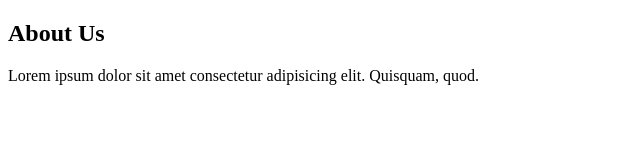
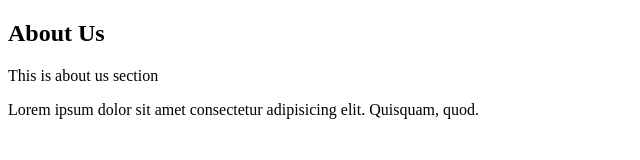
Before and after one commit to dickyhermawan12/gh-workflow-demo, a plain HTML site: page index.html in a window 1280 px wide. Shown: the whole page, without its empty margins (0-640 px from the left). Drawn offline with Linux system fonts and the light colour scheme.

Commit message:
feat: add about us section desc

```diff
--- a/index.html
+++ b/index.html
@@ -10,6 +10,7 @@
 
   <section id="about-us">
     <h2>About Us</h2>
+    <p>This is about us section</p>
     <p>Lorem ipsum dolor sit amet consectetur adipisicing elit. Quisquam, quod.</p>
   </section>
 
```
